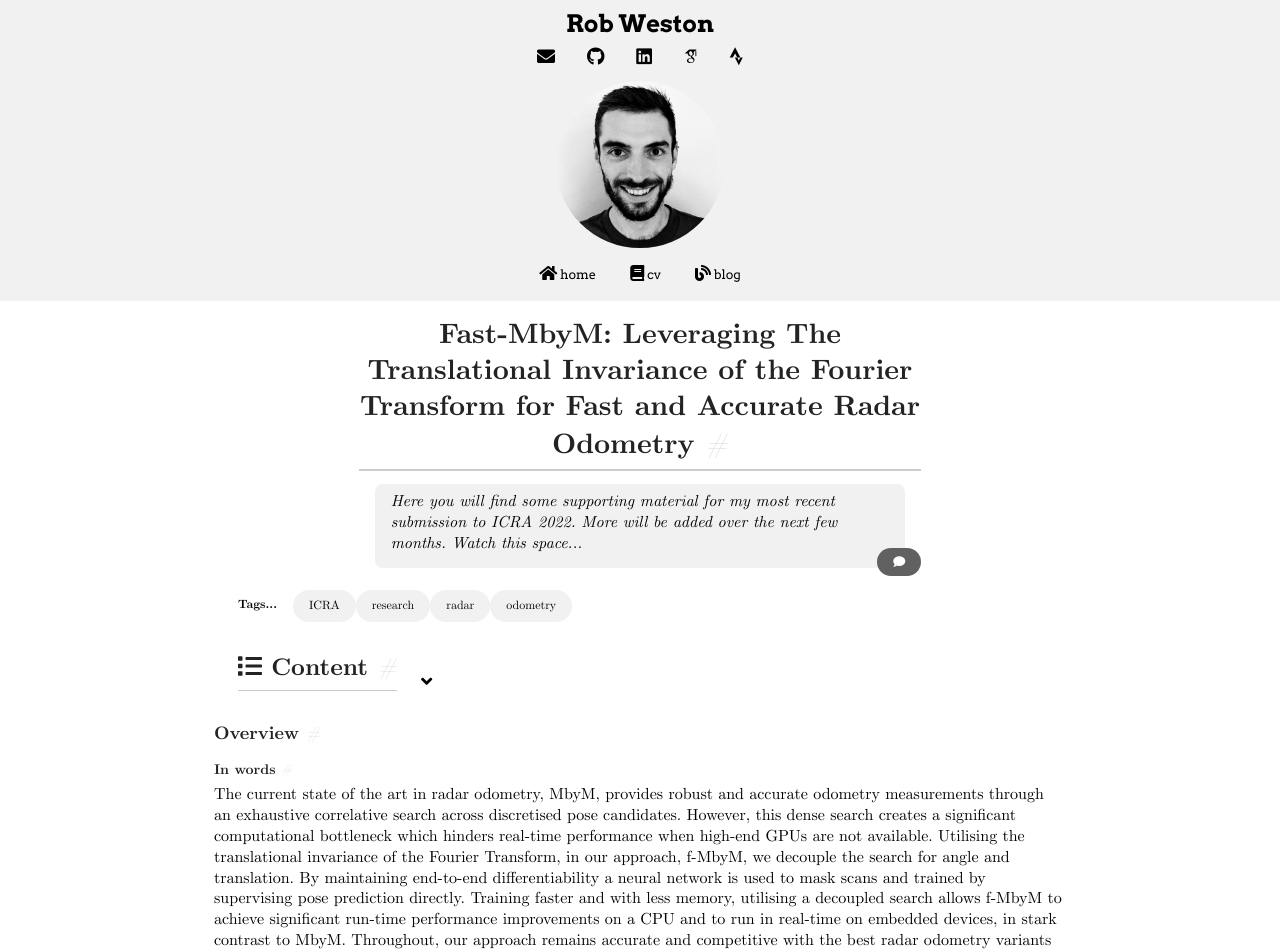
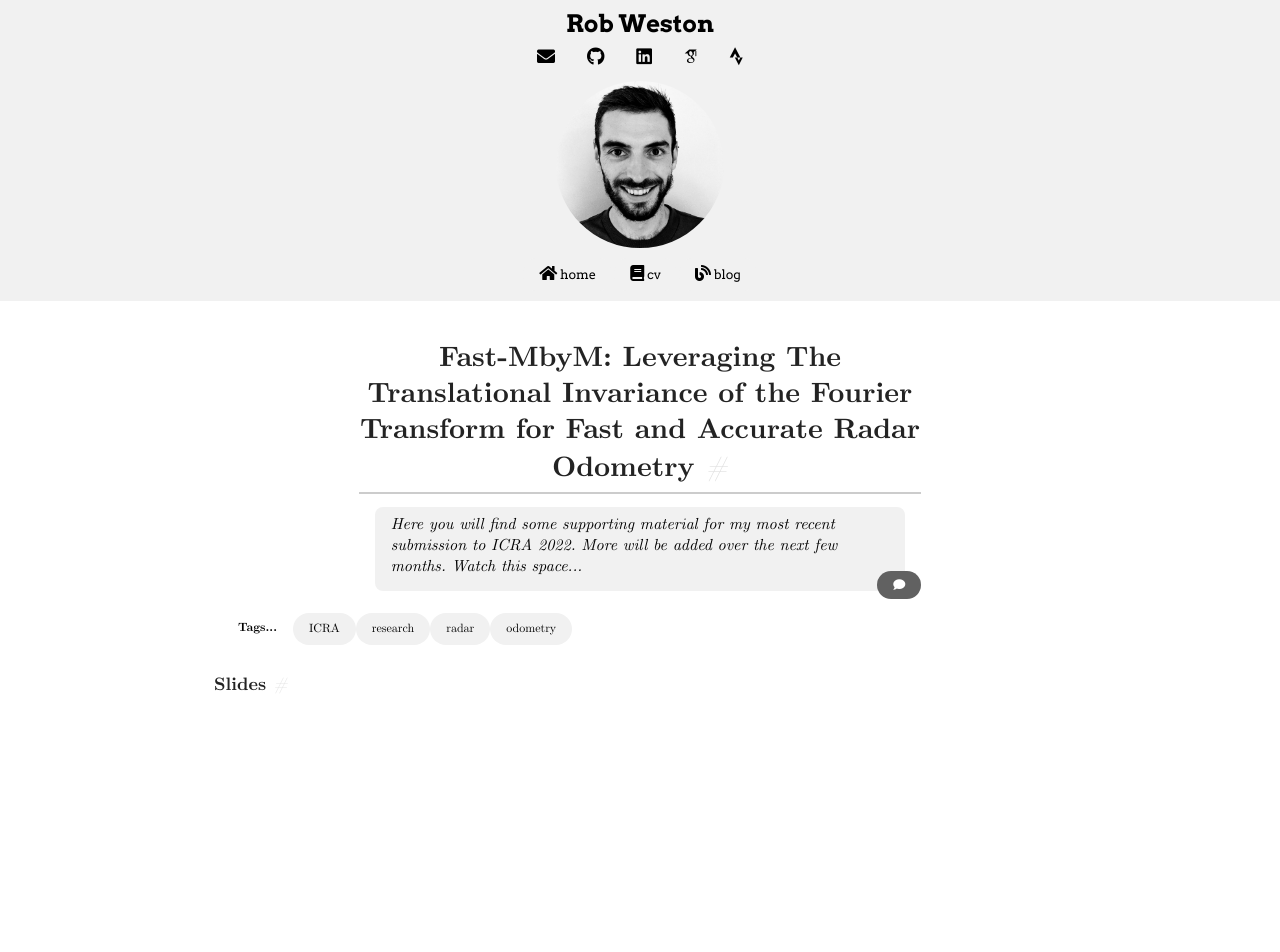
Before and after one commit to robw4/robw4.github.io, a Jekyll site: the page built from _posts/2021-11-08-fast-mbym.md, in a window 1280 px wide. Shown: the top 952 px of the page. Built offline with Jekyll 4.4.1, drawn with Linux system fonts in a browser that asks for light colours; some web fonts are replaced; a script that is not in the unit is left out; comment, search, counter and statistics services are not loaded; some of the changed text lies outside the part shown.

Commit message:
Added anchors. Fixed scrolling. Changed blog formatting

```diff
--- a/_layouts/page.html
+++ b/_layouts/page.html
@@ -5,28 +5,39 @@
 
 
     <!-- page title -->
-    <div class="w3-bar  w3-white sticky w3-center w3-padding header w3-hide" id="BAR">
-        <a href="/index.html">
+    <div class="w3-bar w3-white sticky w3-center w3-padding-small header" id="BAR">
+        <!--
+        <button id="home" class="w3-button w3-padding  w3-hover-white w3-white w3-round-xxlarge w3-left header">
+            <i class="fa fa-home" style="opacity: 0"></i>
+        </button>-->
+        <a href="/index.html"><img src="/assets/images/mugshot.jpg" class="w3-circle w3-left hidden-button w3-hide" style="width:40px"></a>
+
+
+        <a href="/index.html" class="hidden-button w3-hide">
             <button id="home" class="w3-button w3-padding  w3-hover-amber w3-light-gray w3-round-xxlarge w3-right header" style="outline:none; margin: 1px 1px">
-                <i class="fa fa-home" style="color: black"></i><small class="header" > home</small>
+                <i class="fa fa-home" style="color: black"></i><small class="header" ></small>
             </button>
         </a>
 
-        <a id="cv" href="/cv.html"><button class="w3-button w3-padding  w3-hover-amber w3-light-gray w3-round-xxlarge w3-right" style="outline:none; margin: 1px 1px">
-                <i class="fas fa-book" style="color: black"></i><small class="header" ></small></i><small>  cv</small>
+        <a id="cv" href="/cv.html" class="hidden-button w3-hide"><button class="w3-button w3-padding  w3-hover-amber w3-light-gray w3-round-xxlarge w3-right" style="outline:none; margin: 1px 1px">
+                <i class="fas fa-book" style="color: black"></i><small class="header" ></small></i><small> </small>
             </button></a>
 
-        <a id="blog" href="/blog.html"><button class="w3-button w3-padding  w3-hover-amber w3-light-gray w3-round-xxlarge w3-right" style="outline:none; margin: 1px 1px">
-                <i class="fas fa-blog" style="color: black"></i><small class="header" > blog</small></i>
+        <a id="blog" href="/blog.html" class="hidden-button w3-hide"><button class="w3-button w3-padding  w3-hover-amber w3-light-gray w3-round-xxlarge w3-right" style="outline:none; margin: 1px 1px">
+                <i class="fas fa-blog" style="color: black"></i><small class="header" ></small></i>
             </button></a>
 
         {% unless page.no_nav %}
-        <button onclick="goToPreviousAnchor()" class="w3-button w3-padding w3-hover-amber w3-dark-gray w3-round-xxlarge w3-right" style="outline:none; margin: 1px 1px">
-            <i class="fa fa-arrow-circle-up" aria-hidden="true" style="color: #fff"></i><small class="header"></small>
-        </button>
-        <button onclick="goToNextAnchor()" class="w3-button w3-padding w3-left-align w3-hover-amber w3-dark-gray w3-round-xxlarge w3-right" style="outline:none; margin: 1px 1px">
-            <i class="fa fa-arrow-circle-down" aria-hidden="true" style="color: #fff"></i><small class="header"></small>
-        </button>
+            <div class="hidden-button w3-hide">
+                <button onclick="goToPreviousAnchor()" class="w3-button w3-padding w3-hover-amber w3-dark-gray w3-round-xxlarge w3-right" style="outline:none; margin: 1px 1px">
+                    <i class="fa fa-arrow-circle-up" aria-hidden="true" style="color: #fff"></i><small class="header"></small> </button>
+            </div>
+            <div class="hidden-button w3-hide">
+                <button onclick="goToNextAnchor()" class="w3-button w3-padding w3-left-align w3-hover-amber w3-dark-gray w3-round-xxlarge w3-right" style="outline:none; margin: 1px 1px">
+                    <i class="fa fa-arrow-circle-down" aria-hidden="true" style="color: #fff"></i><small class="header"></small>
+                </button>
+            </div>
+
         {% endunless %}
     </div>
 
@@ -41,7 +52,7 @@
             {%  if page.title %}
                 <h1 class="w3-center">{{ page.title }} <a href="#__title" class="Anchor">#</a></h1>
             {% else %}
-                <a href="#__title" style="padding-top: 50px;margin-top: -50px;" class="Anchor w3-center"></a>
+                <h1 style="opacity: 0; border-bottom: none; padding-bottom: 15px; margin-bottom: 0px;padding-top: 45px;margin-top: -45px; font-size: 1px"><a href="#__title" class="Anchor w3-center">#</a></h1>
             {% endif %}
             <div>
                 <div class="outer-center">
@@ -197,6 +208,7 @@
         return false;
     }
 
+
     function goToPreviousAnchor() {
         let x = document.getElementsByClassName("Anchor");
         let current = window.location.hash;
@@ -208,7 +220,7 @@
         for (i = x.length - 2; i > 0; i--){
             if (x[i + 1].hash == current){
                 window.location.href = x[i].href;
-                console.log(window.location)
+                console.log(window.location);
                 // window.scrollBy(-20, 0);
                 not_found = false;
 
@@ -246,17 +258,20 @@
 
 
     let headerHeight = document.getElementById("header").offsetHeight;
+
     let bar = document.getElementById('BAR');
-
+    let x = document.getElementsByClassName("hidden-button");
     window.addEventListener('scroll', function(e) {
         console.log(headerHeight);
         if (document.body.scrollTop > bar.getBoundingClientRect().top + headerHeight) {
-            bar.className = bar.className.replace("w3-hide", "w3-show")
-        }
+            for (i = 0; i < x.length; i++){
+                x[i].className = x[i].className.replace("w3-hide", "w3-show")
+            }}
         if (document.body.scrollTop < bar.getBoundingClientRect().top + headerHeight) {
-            bar.className = bar.className.replace("w3-show", "w3-hide")
-        }
-    });
+            for (i = 0; i < x.length; i++) {
+                x[i].className = x[i].className.replace("w3-show", "w3-hide")
+            }}
+        });
 
     // window.addEventListener("hashchange", function () {
     //     window.scrollTo(window.scrollX, window.scrollY + 100);
--- a/_posts/2021-11-08-fast-mbym.md
+++ b/_posts/2021-11-08-fast-mbym.md
@@ -12,11 +13,7 @@
 - odometry
 ---
 
-### Overview
-#### In words
-The current state of the art in radar odometry, MbyM, provides robust and accurate odometry measurements through an exhaustive correlative search across discretised pose candidates. However, this dense search creates a significant computational bottleneck which hinders real-time performance when high-end GPUs are not available. Utilising the translational invariance of the Fourier Transform, in our approach, f-MbyM, we decouple the search for angle and translation. By maintaining end-to-end differentiability a neural network is used to mask scans and trained by supervising pose prediction directly. Training faster and with less memory, utilising a decoupled search allows f-MbyM to achieve significant run-time performance improvements on a CPU and to run in real-time on embedded devices, in stark contrast to MbyM. Throughout, our approach remains accurate and competitive with the best radar odometry variants available in the literature -- achieving an end-point drift of 2.01% in translation and 6.3deg/km on the Oxford Radar RobotCar Dataset.
-
-#### In slides
+### Slides
 <div class="video_wrapper w3-container">
 <script src="https://cdn.jsdelivr.net/npm/publicalbum@latest/embed-ui.min.js" async></script>
 <div class="pa-gallery-player-widget" style="width:100%; display:none;"
@@ -48,7 +45,16 @@
   <object data="https://lh3.googleusercontent.com/VxPS9mT9EnhjS3krixwGSVPbcd8Kix_F64oqbiAR9FzIi9SF3InXWw7FbP28j3qUCghkgTHNyKJbr85AYkGvLaUxZjiX2INJQtfWj23122VI8IzwFDpn1lh-j4Jue9L-bviNhRGa_w=w1920-h1080"></object>
 </div>
 </div>
+<p></p>
 
+
+### Abstract
+The current state of the art in radar odometry, MbyM, provides robust and accurate odometry measurements through an exhaustive correlative search across discretised pose candidates. However, this dense search creates a significant computational bottleneck which hinders real-time performance when high-end GPUs are not available. Utilising the translational invariance of the Fourier Transform, in our approach, f-MbyM, we decouple the search for angle and translation. By maintaining end-to-end differentiability a neural network is used to mask scans and trained by supervising pose prediction directly. Training faster and with less memory, utilising a decoupled search allows f-MbyM to achieve significant run-time performance improvements on a CPU and to run in real-time on embedded devices, in stark contrast to MbyM. Throughout, our approach remains accurate and competitive with the best radar odometry variants available in the literature -- achieving an end-point drift of 2.01% in translation and 6.3deg/km on the Oxford Radar RobotCar Dataset.
+
+### Video
+<div class="w3-row video_wrapper">
+    <iframe src="https://www.youtube.com/embed/6wVO7atzQXw?&mute=1&autoplay=1" ></iframe>
+</div>
 
 ### Contact
 If you have any other questions, drop me an [email](mailto:robw@robots.ox.ac.uk).
--- a/_sass/custom-style.scss
+++ b/_sass/custom-style.scss
@@ -79,7 +79,13 @@
   font-weight: normal;
 }
 
-h1, h2, h3, h4, h5, h6 {
+h1, h2 {
+  font-weight: bold;
+  padding-top: 60px;
+  margin-top: -40px;
+}
+
+h3, h4, h5, h6 {
   font-weight: bold;
   padding-top: 50px;
   margin-top: -45px;
```
Also changed, not shown: other parts of _posts/2021-11-08-fast-mbym.md (+1 -0 lines), _posts/2021-05-27-there-and-back-again.md (+10 -5 lines), cv.md (+0 -1 lines).
